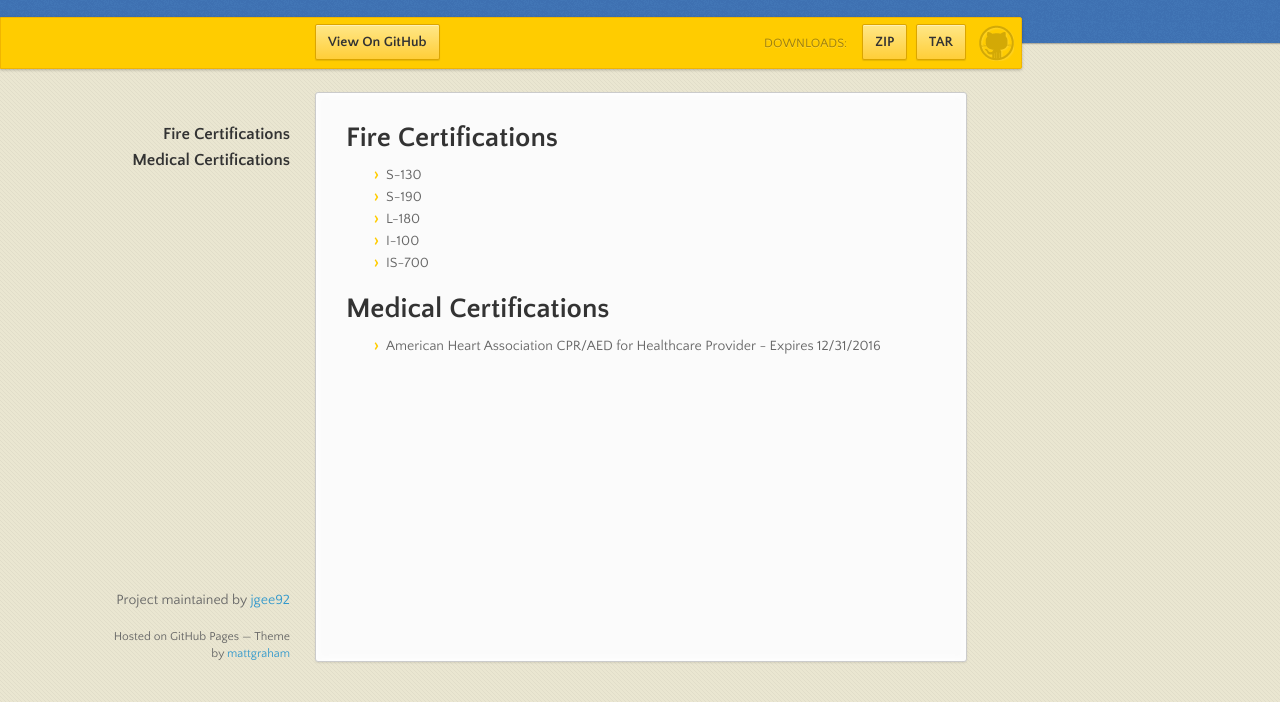
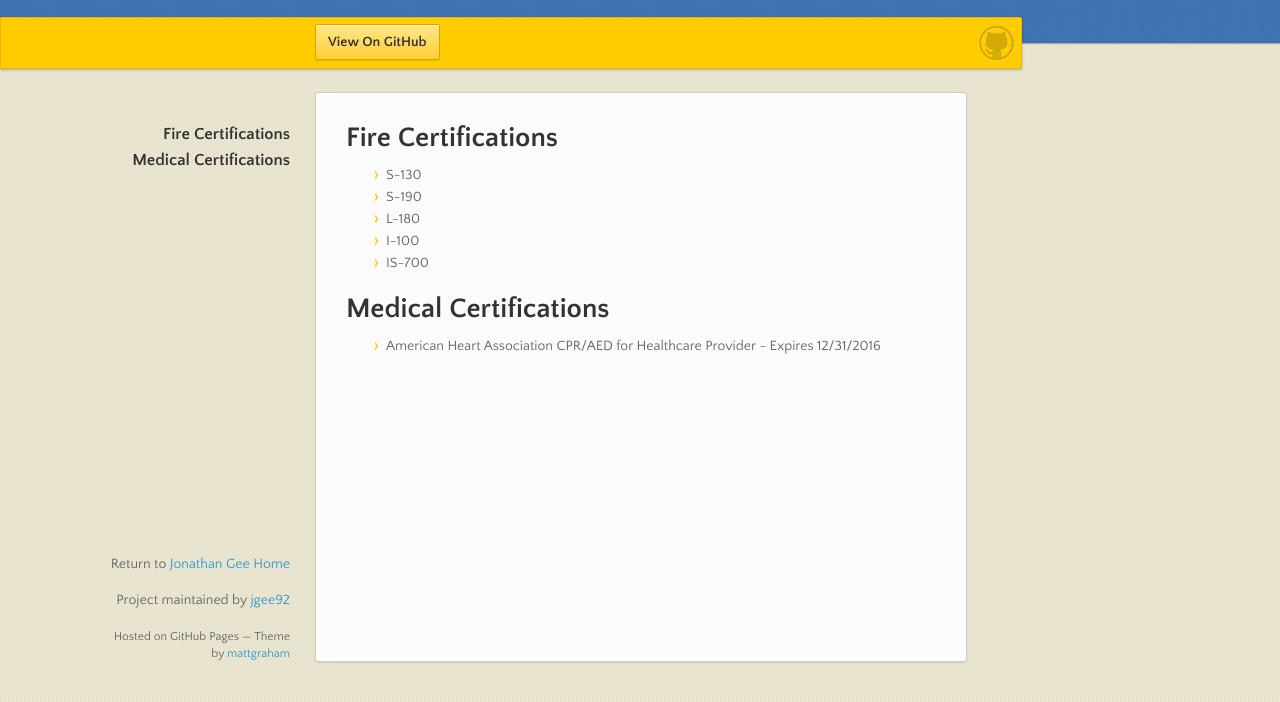
Before and after one commit to jgee92/Certifications, a plain HTML site: page index.html in a window 1280 px wide. Shown: the part 98-800 px from the top of the page. Drawn offline with nearby package versions, Linux system fonts and the light colour scheme.

Commit message:
Update index.html

```diff
--- a/index.html
+++ b/index.html
@@ -25,13 +25,6 @@
         <span id="logo"></span>
 
         <a href="https://github.com/jgee92/Certifications" class="button fork"><strong>View On GitHub</strong></a>
-        <div class="downloads">
-          <span>Downloads:</span>
-          <ul>
-            <li><a href="https://github.com/jgee92/Certifications/zipball/master" class="button">ZIP</a></li>
-            <li><a href="https://github.com/jgee92/Certifications/tarball/master" class="button">TAR</a></li>
-          </ul>
-        </div>
       </div><!-- end banner -->
 
     <div class="wrapper">
@@ -58,6 +51,7 @@
 </ul>
       </section>
       <footer>
+        <p>Return to <a href="http://jgee92.github.io">Jonathan Gee Home</a></p>
         <p>Project maintained by <a href="https://github.com/jgee92">jgee92</a></p>
         <p><small>Hosted on GitHub Pages &mdash; Theme by <a href="https://twitter.com/michigangraham">mattgraham</a></small></p>
       </footer>
```
